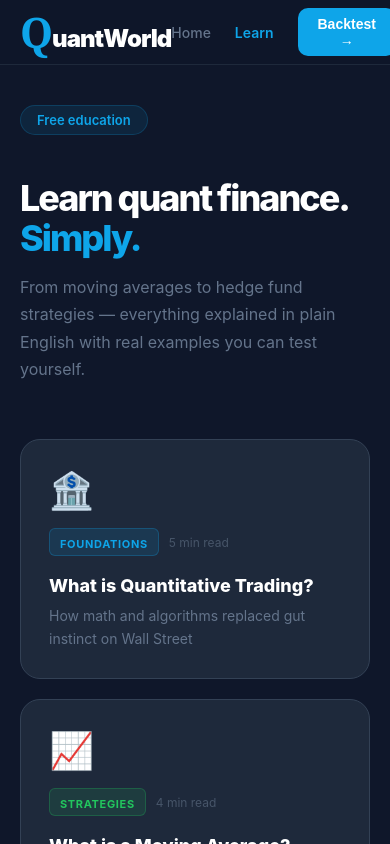
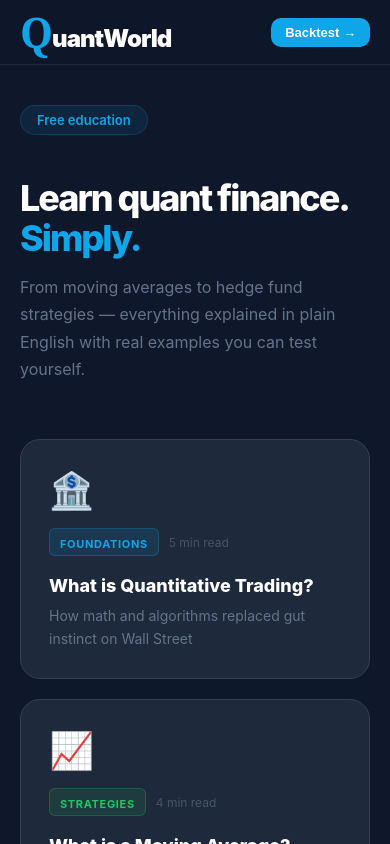
Before and after one commit to RoyShomron/quant-site, a React (Create React App) app in the folder frontend/: page /learn in a window 390 px wide. Shown: the top 844 px of the page. Built offline with nearby package versions, Linux system fonts and the light colour scheme.

Commit message:
Mobile issue fix

```diff
--- a/frontend/src/Learn.js
+++ b/frontend/src/Learn.js
@@ -367,11 +367,11 @@
           <span style={{ color: "#0ea5e9", fontSize: 42, fontFamily: "Georgia, serif", verticalAlign: "bottom", lineHeight: 1 }}>Q</span>
           <span style={{ color: "#fff" }}>uantWorld</span>
         </span>
-        <div style={{ display: "flex", gap: 24, alignItems: "center" }}>
-          <span onClick={() => navigate("/")} style={{ color: "#64748b", fontSize: 14, cursor: "pointer", fontWeight: 500 }}>Home</span>
-          <span style={{ color: "#0ea5e9", fontSize: 14, fontWeight: 600 }}>Learn</span>
-          <button onClick={() => navigate("/backtest")} style={{ padding: "8px 20px", background: "#0ea5e9", color: "#fff", border: "none", borderRadius: 10, fontSize: 14, fontWeight: 700, cursor: "pointer" }}>
-            Backtest →
+        <div style={{ display: "flex", gap: isMobile ? 12 : 24, alignItems: "center" }}>
+          {!isMobile && <span onClick={() => navigate("/")} style={{ color: "#64748b", fontSize: 14, cursor: "pointer", fontWeight: 500 }}>Home</span>}
+          {!isMobile && <span style={{ color: "#0ea5e9", fontSize: 14, fontWeight: 600 }}>Learn</span>}
+          <button onClick={() => navigate("/backtest")} style={{ padding: isMobile ? "7px 14px" : "8px 20px", background: "#0ea5e9", color: "#fff", border: "none", borderRadius: 10, fontSize: isMobile ? 13 : 14, fontWeight: 700, cursor: "pointer" }}>
+            {isMobile ? "Backtest →" : "Backtest →"}
           </button>
         </div>
       </nav>
```
